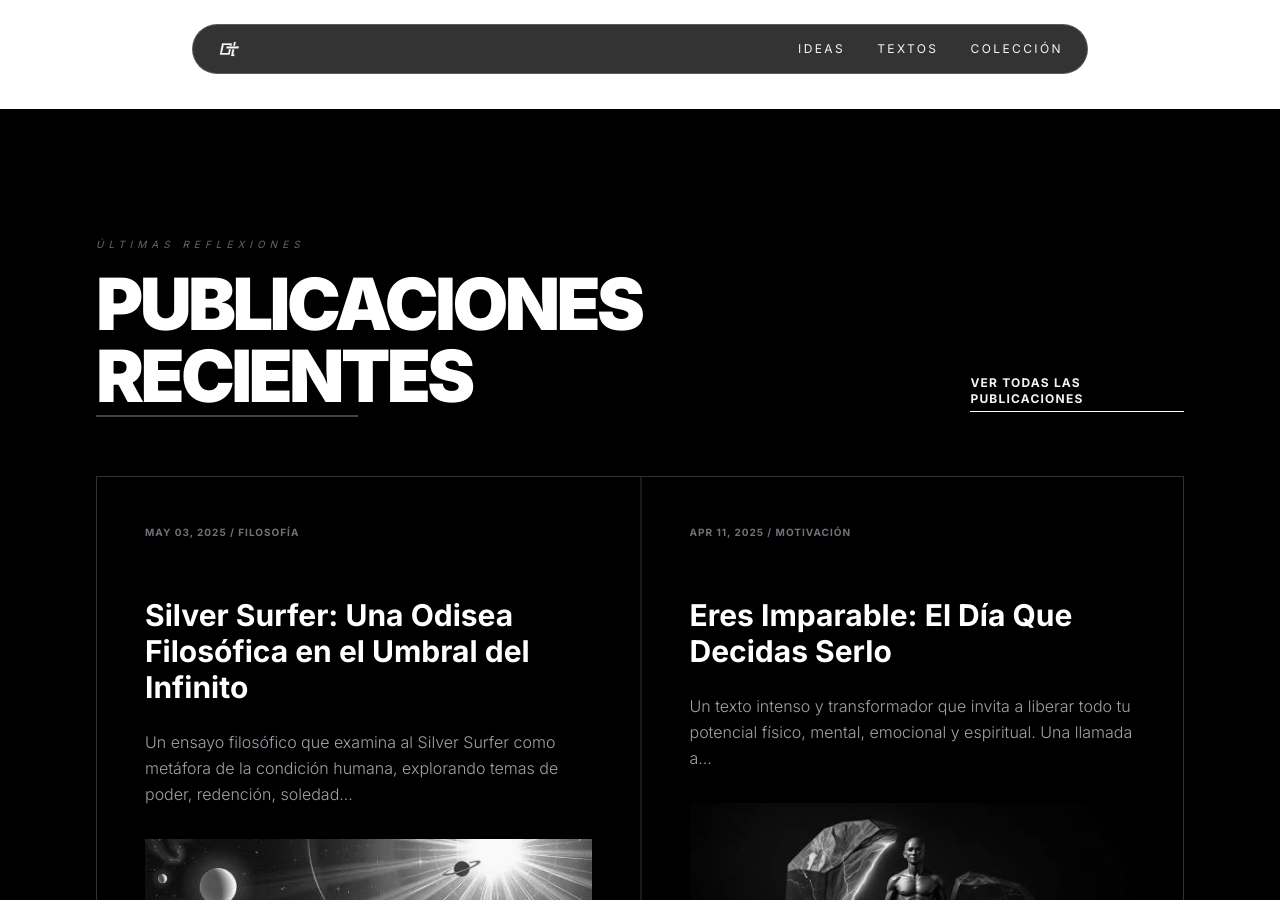
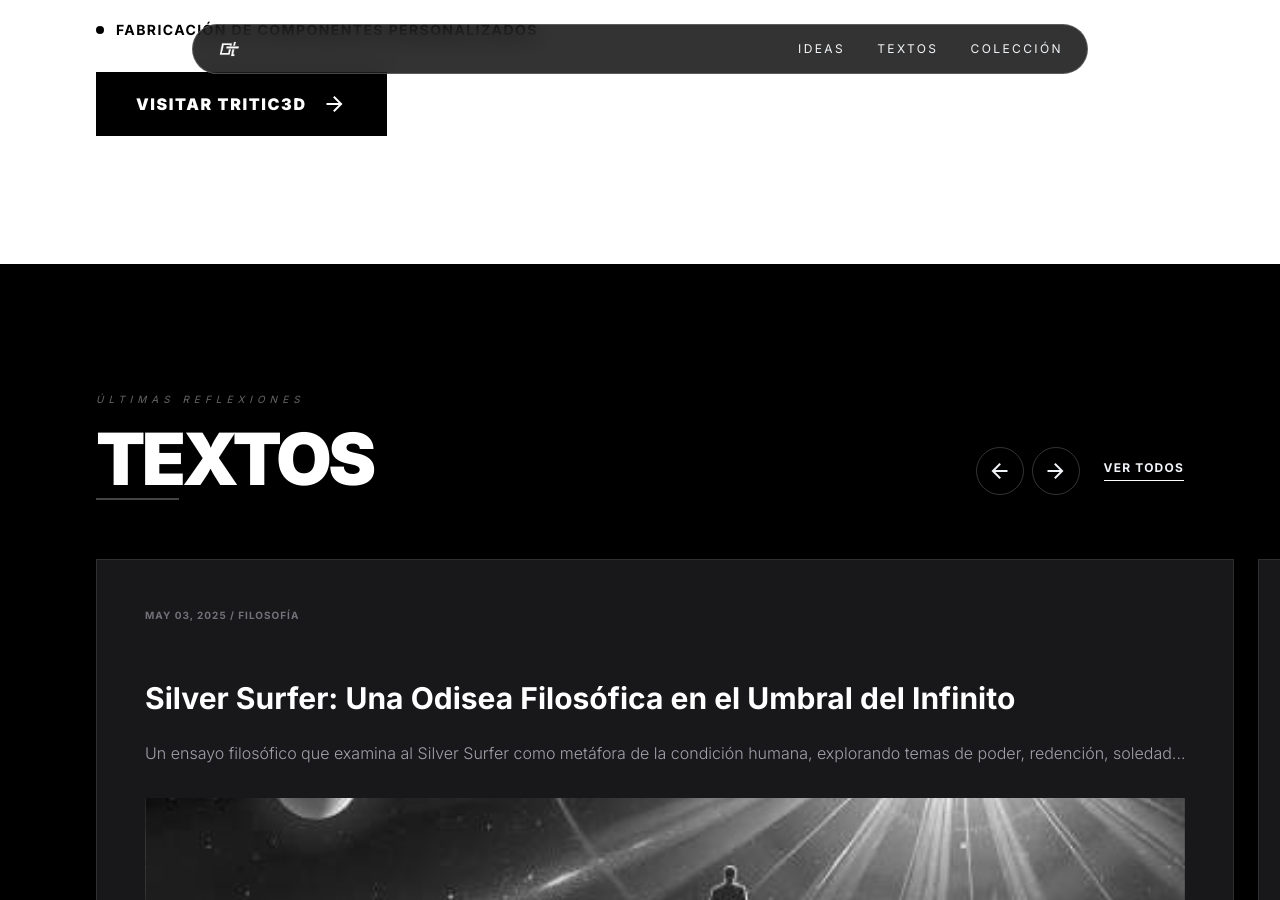
Before and after one commit to oscarttalavera/oscartalavera.com, a Jekyll site: the page built from index.md, in a window 1280 px wide and 900 px high, scrolled down 3574 px. Built offline with Jekyll 4.4.1, drawn with Linux system fonts in a browser that asks for light colours; nearby versions of some CDN libraries; some of the changed text lies outside the part shown.

Commit message:
Update index.md

```diff
--- a/index.md
+++ b/index.md
@@ -4,21 +4,26 @@
 ---
 
 <!-- Hero Section -->
-<section class="min-h-[85vh] flex flex-col justify-center px-6 lg:px-24 pt-24 pb-12" id="hero">
-<div class="grid grid-cols-1 gap-12 items-end">
-<div class="flex flex-col gap-8">
-<div class="inline-block border border-white/20 px-4 py-1 self-start">
-<span class="text-[10px] uppercase tracking-[0.4em]">Ingeniero Mecánico y Atleta</span>
-</div>
-<img alt="Oscar Talavera Logo" class="w-full max-w-[600px] h-auto mb-2" src="/assets/img/OT logo bco.png"/>
-<p class="text-lg md:text-xl max-w-xl leading-relaxed text-zinc-400 font-light">
+<section class="min-h-[85vh] flex flex-col justify-center items-center px-6 lg:px-24 pt-24 pb-12 text-center" id="hero">
+<div class="flex flex-col items-center gap-10 max-w-4xl mx-auto opacity-0 animate-[fadeIn_1.5s_ease-out_forwards]">
+<img alt="Oscar Talavera Logo" class="w-full max-w-[500px] md:max-w-[700px] h-auto mb-2 drop-shadow-[0_0_30px_rgba(255,255,255,0.1)] hover:scale-105 transition-transform duration-700" src="/assets/img/OT logo bco.png"/>
+
+<div class="h-px bg-white/20 w-1/3 my-2"></div>
+
+<p class="text-xl md:text-2xl leading-relaxed text-zinc-400 font-light max-w-2xl px-4">
                         La precisión de la ingeniería se encuentra con la disciplina atlética. Un enfoque multifacético de la vida a través del
-                        <span class="text-white">diseño mecánico</span>, <span class="text-white">deportes de combate</span>,
-                        y la búsqueda curada de la <span class="text-white">excelencia audiófila</span>.
-                    </p>
-</div>
+                        <span class="text-white font-medium">diseño mecánico</span>, <span class="text-white font-medium">deportes de combate</span>,
+                        y la búsqueda curada de la <span class="text-white font-medium">excelencia audiófila</span>.
+</p>
 </div>
 </section>
+
+<style>
+@keyframes fadeIn {
+    from { opacity: 0; transform: translateY(20px); }
+    to { opacity: 1; transform: translateY(0); }
+}
+</style>
 
 <!-- Marquee / Traits -->
 <div class="py-12 border-y border-white/10 overflow-hidden mt-20 relative">
@@ -34,16 +39,16 @@
 }
 </style>
 <div class="animate-marquee gap-12">
-<span class="text-4xl md:text-6xl font-black uppercase tracking-tighter opacity-20">Barista en Casa</span>
+<span class="text-4xl md:text-6xl font-black uppercase tracking-tighter opacity-20">Home Barista</span>
 <span class="text-4xl md:text-6xl font-black uppercase tracking-tighter text-white">Coleccionista</span>
 <span class="text-4xl md:text-6xl font-black uppercase tracking-tighter opacity-20">DJ y Audiófilo</span>
-<span class="text-4xl md:text-6xl font-black uppercase tracking-tighter text-white">Atleta de MMA</span>
-<span class="text-4xl md:text-6xl font-black uppercase tracking-tighter opacity-20">Pensador de Diseño</span>
-<span class="text-4xl md:text-6xl font-black uppercase tracking-tighter opacity-20">Barista en Casa</span>
+<span class="text-4xl md:text-6xl font-black uppercase tracking-tighter text-white">Hobbista de MMA</span>
+<span class="text-4xl md:text-6xl font-black uppercase tracking-tighter opacity-20">Ingeniero</span>
+<span class="text-4xl md:text-6xl font-black uppercase tracking-tighter opacity-20">Home Barista</span>
 <span class="text-4xl md:text-6xl font-black uppercase tracking-tighter text-white">Coleccionista</span>
 <span class="text-4xl md:text-6xl font-black uppercase tracking-tighter opacity-20">DJ y Audiófilo</span>
-<span class="text-4xl md:text-6xl font-black uppercase tracking-tighter text-white">Atleta de MMA</span>
-<span class="text-4xl md:text-6xl font-black uppercase tracking-tighter opacity-20">Pensador de Diseño</span>
+<span class="text-4xl md:text-6xl font-black uppercase tracking-tighter text-white">Hobbista de MMA</span>
+<span class="text-4xl md:text-6xl font-black uppercase tracking-tighter opacity-20">Ingeniero</span>
 </div>
 </div>
 
@@ -58,7 +63,7 @@
 </div>
 <div class="grid grid-cols-1 md:grid-cols-2 lg:grid-cols-3 gap-0">
 <div class="group border border-white/10 p-10 hover:bg-white hover:text-black transition-all duration-500">
-<span class="material-symbols-outlined text-4xl mb-8 group-hover:scale-110 transition-transform">autotransnew</span>
+<span class="material-symbols-outlined text-4xl mb-8 group-hover:scale-110 transition-transform">waves</span>
 <p class="text-2xl font-light italic leading-relaxed mb-8">"Ningún hombre puede cruzar el mismo río dos veces, porque no será el mismo río y él no será el mismo hombre."</p>
 <span class="text-[10px] uppercase tracking-[0.3em] font-bold opacity-60">Heráclito</span>
 </div>
@@ -116,7 +121,8 @@
 <!-- Tritic3D Section -->
 <section class="py-32 px-6 lg:px-24 bg-white text-black" id="tritic3d">
 <div class="flex flex-col gap-8 max-w-4xl">
-<h2 class="text-5xl md:text-7xl font-black uppercase tracking-tighter leading-none">Conversión<br/>Profesional</h2>
+<h2 class="text-5xl md:text-7xl font-black uppercase tracking-tighter leading-none mb-[-16px]">Tritic</h2>
+<h3 class="text-3xl md:text-5xl font-bold uppercase tracking-tighter leading-none text-zinc-500">Conversión<br/>Profesional</h3>
 <p class="text-lg leading-relaxed text-zinc-700">
                         Soluciones avanzadas de impresión 3D y consultoría de diseño mecánico. Convertimos ideas conceptuales complejas en realidades tangibles de ingeniería con precisión extrema.
                     </p>
@@ -132,46 +138,113 @@
 </section>
 
 <!-- Blog Section -->
-<section class="py-32 px-6 lg:px-24 bg-black" id="blog">
+<section class="py-32 px-6 lg:px-24 bg-black overflow-hidden" id="blog">
 <div class="flex justify-between items-end mb-16">
 <div>
 <span class="text-[10px] uppercase tracking-[0.5em] text-white/40 block mb-4 italic">Últimas Reflexiones</span>
-<h2 class="text-5xl md:text-7xl font-black uppercase tracking-tighter">Publicaciones Recientes</h2>
+<h2 class="text-5xl md:text-7xl font-black uppercase tracking-tighter">Textos</h2>
 </div>
-<a class="text-xs font-bold uppercase tracking-widest border-b border-white pb-1 hover:text-white/60 transition-colors" href="/textos">Ver Todas las Publicaciones</a>
+<div class="flex items-center gap-6">
+    <div class="flex gap-2">
+        <button id="prev-post" class="w-12 h-12 border border-white/20 rounded-full flex items-center justify-center hover:bg-white hover:text-black transition-colors" aria-label="Anterior">
+            <span class="material-symbols-outlined">arrow_back</span>
+        </button>
+        <button id="next-post" class="w-12 h-12 border border-white/20 rounded-full flex items-center justify-center hover:bg-white hover:text-black transition-colors" aria-label="Siguiente">
+            <span class="material-symbols-outlined">arrow_forward</span>
+        </button>
+    </div>
+    <a class="text-xs font-bold uppercase tracking-widest border-b border-white pb-1 hover:text-white/60 transition-colors hidden md:block" href="/textos">Ver Todos</a>
+</div>
 </div>
 
-<div class="grid grid-cols-1 lg:grid-cols-2 gap-px bg-white/10 border border-white/10">
-{% for post in site.posts limit:2 %}
-<article class="relative bg-black p-8 lg:p-12 hover:bg-zinc-900 transition-colors group cursor-pointer {% if forloop.index == 2 %}border-t lg:border-t-0 lg:border-l border-white/10{% endif %}">
-  <div class="flex justify-between items-start mb-12 relative z-10">
-    <span class="text-[10px] font-bold uppercase tracking-widest text-zinc-500">{{ post.date | date: "%b %d, %Y" }} {% if post.tags.size > 0 %}/ {{ post.tags[0] }}{% endif %}</span>
-    <span class="material-symbols-outlined opacity-0 group-hover:opacity-100 transition-opacity">north_east</span>
-  </div>
+<div class="relative w-full">
+    <div id="posts-slider" class="flex transition-transform duration-500 ease-in-out gap-6" style="transform: translateX(0);">
+        {% for post in site.posts limit:6 %}
+        <article class="min-w-full md:min-w-[calc(50%-12px)] lg:min-w-[calc(33.333%-16px)] relative bg-zinc-900 border border-white/10 p-8 lg:p-12 hover:bg-zinc-800 transition-colors group cursor-pointer flex-shrink-0 flex flex-col justify-between">
+          <div>
+              <div class="flex justify-between items-start mb-12 relative z-10">
+                <span class="text-[10px] font-bold uppercase tracking-widest text-zinc-500">{{ post.date | date: "%b %d, %Y" }} {% if post.tags.size > 0 %}/ {{ post.tags[0] }}{% endif %}</span>
+                <span class="material-symbols-outlined opacity-0 group-hover:opacity-100 transition-opacity">north_east</span>
+              </div>
 
-  <h3 class="text-3xl font-bold mb-6 group-hover:underline decoration-1 underline-offset-8 relative z-10">{{ post.title }}</h3>
+              <h3 class="text-3xl font-bold mb-6 group-hover:underline decoration-1 underline-offset-8 relative z-10">{{ post.title }}</h3>
 
-  <p class="text-zinc-400 font-light leading-relaxed mb-8 relative z-10">
-    {% if post.description %}
-      {{ post.description | truncatewords: 20 }}
-    {% elsif post.excerpt %}
-      {{ post.excerpt | strip_html | truncatewords: 20 }}
-    {% endif %}
-  </p>
+              <p class="text-zinc-400 font-light leading-relaxed mb-8 relative z-10">
+                {% if post.description %}
+                  {{ post.description | truncatewords: 20 }}
+                {% elsif post.excerpt %}
+                  {{ post.excerpt | strip_html | truncatewords: 20 }}
+                {% endif %}
+              </p>
+          </div>
 
-  {% if post.image %}
-  <div class="w-full h-[200px] bg-zinc-800 grayscale overflow-hidden relative z-10">
-    <div class="w-full h-full bg-cover bg-center transition-transform duration-500 group-hover:scale-110" style="background-image: url('{{ post.image }}')">
+          {% if post.image %}
+          <div class="w-full h-[200px] bg-black grayscale overflow-hidden relative z-10 mt-auto">
+            <div class="w-full h-full bg-cover bg-center transition-transform duration-500 group-hover:scale-110" style="background-image: url('{{ post.image }}')">
+            </div>
+          </div>
+          {% else %}
+          <div class="w-full h-[200px] bg-black grayscale overflow-hidden relative z-10 mt-auto">
+            <div class="w-full h-full bg-cover bg-center transition-transform duration-500 group-hover:scale-110" style="background-image: url('/assets/img/conocimiento.jpg')">
+            </div>
+          </div>
+          {% endif %}
+          <a href="{{ post.url }}" class="absolute inset-0 z-20"><span class="sr-only">Leer Publicación</span></a>
+        </article>
+        {% endfor %}
     </div>
-  </div>
-  {% else %}
-  <div class="w-full h-[200px] bg-zinc-800 grayscale overflow-hidden relative z-10">
-    <div class="w-full h-full bg-cover bg-center transition-transform duration-500 group-hover:scale-110" style="background-image: url('/assets/img/conocimiento.jpg')">
-    </div>
-  </div>
-  {% endif %}
-  <a href="{{ post.url }}" class="absolute inset-0 z-20"><span class="sr-only">Leer Publicación</span></a>
-</article>
-{% endfor %}
+</div>
+<div class="mt-12 text-center md:hidden">
+    <a class="text-xs font-bold uppercase tracking-widest border-b border-white pb-1 hover:text-white/60 transition-colors" href="/textos">Ver Todos los Textos</a>
 </div>
 </section>
+
+<script>
+document.addEventListener('DOMContentLoaded', () => {
+    const slider = document.getElementById('posts-slider');
+    const prevBtn = document.getElementById('prev-post');
+    const nextBtn = document.getElementById('next-post');
+
+    if(!slider || !prevBtn || !nextBtn) return;
+
+    let currentIndex = 0;
+
+    function updateSlider() {
+        if(slider.children.length === 0) return;
+        const item = slider.children[0];
+        const gap = 24; // gap-6 is 24px
+        const itemWidth = item.offsetWidth;
+        const offset = currentIndex * (itemWidth + gap);
+        slider.style.transform = `translateX(-${offset}px)`;
+    }
+
+    function getMaxIndex() {
+        if(slider.children.length === 0) return 0;
+        const containerWidth = slider.parentElement.offsetWidth;
+        const itemWidth = slider.children[0].offsetWidth;
+        const visibleCount = Math.floor((containerWidth + 24) / (itemWidth + 24)) || 1;
+        return Math.max(0, slider.children.length - visibleCount);
+    }
+
+    nextBtn.addEventListener('click', () => {
+        const maxIndex = getMaxIndex();
+        if(currentIndex < maxIndex) {
+            currentIndex++;
+            updateSlider();
+        }
+    });
+
+    prevBtn.addEventListener('click', () => {
+        if(currentIndex > 0) {
+            currentIndex--;
+            updateSlider();
+        }
+    });
+
+    window.addEventListener('resize', () => {
+        const maxIndex = getMaxIndex();
+        if(currentIndex > maxIndex) currentIndex = maxIndex;
+        updateSlider();
+    });
+});
+</script>
```
